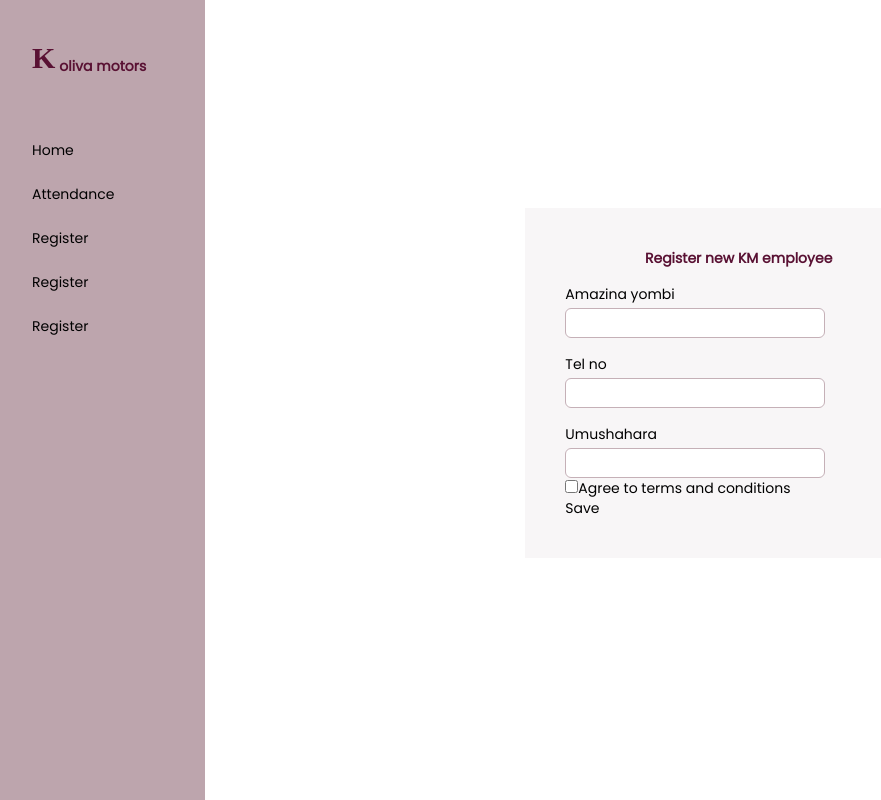
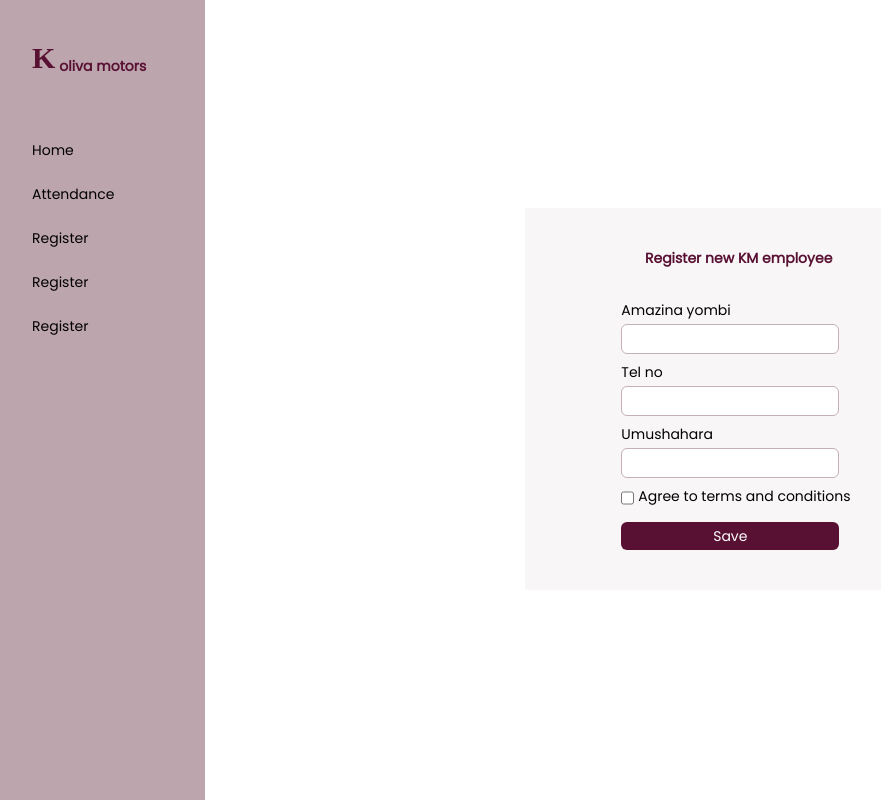
Before and after one commit to dianKoliva/kmFront, a React (Vite) app in the folder km/: page / in a window 1280 px wide. Shown: the whole page, without its empty margins (8-889 px from the left). Built offline with nearby package versions, Linux system fonts and the light colour scheme; a web font is replaced by a local one.

Commit message:
new changes

```diff
--- a/km/src/components/employees/RegisterEmp.jsx
+++ b/km/src/components/employees/RegisterEmp.jsx
@@ -8,28 +8,29 @@ const RegisterEmp = () => {
 <div className=' text-sm bg-box py-10 px-10 cnt2  w-2/5 mt-52  '>
     <h1 className='text-center mb-4 text-def font-bold'>Register new KM employee</h1>
   <form action="
-  ">
+  " className='pl-14 mt-8'>
  <div>
     <p>Amazina yombi</p>
-    <input className=' px-2 py-1   mt-1 focus:outline-none border rounded-md w-9/12 ' type="text" />
+    <input spellCheck="false" className=' px-2 py-1   mt-1 focus:outline-none border rounded-md w-9/12 ' type="text" />
     </div>
- <div className='mt-4'>
+ <div className='mt-2'>
     <p>Tel no</p>
-    <input className=' px-2 py-1   mt-1 focus:outline-none border rounded-md w-9/12 ' type="text" />
+    <input spellCheck="false" className=' px-2 py-1   mt-1 focus:outline-none border rounded-md w-9/12 ' type="text" />
     </div>
- <div className='mt-4'>
+ <div className='mt-2'>
     <p>Umushahara</p>
-    <input className=' px-2 py-1   mt-1 focus:outline-none border rounded-md w-9/12 ' type="text" />
+    <input spellCheck="false" className=' px-2 py-1   mt-1 focus:outline-none border rounded-md w-9/12 ' type="text" />
     </div>
 
 
-    <div>
-        <input type="checkbox" name="" id="" />
-        Agree to terms and conditions
+    <div className='mt-2 flex'>
+        <input type="checkbox" className='mt-1' name="" id="" />
+        <p className='ml-1'>  Agree to terms and conditions </p>
+
     </div>
 
-<div>
-    <button>Save</button>
+<div className='mt-4'>
+    <button className='bg-def text-white text-sm w-9/12 rounded-md py-1'>Save</button>
 </div>
 
 
```
